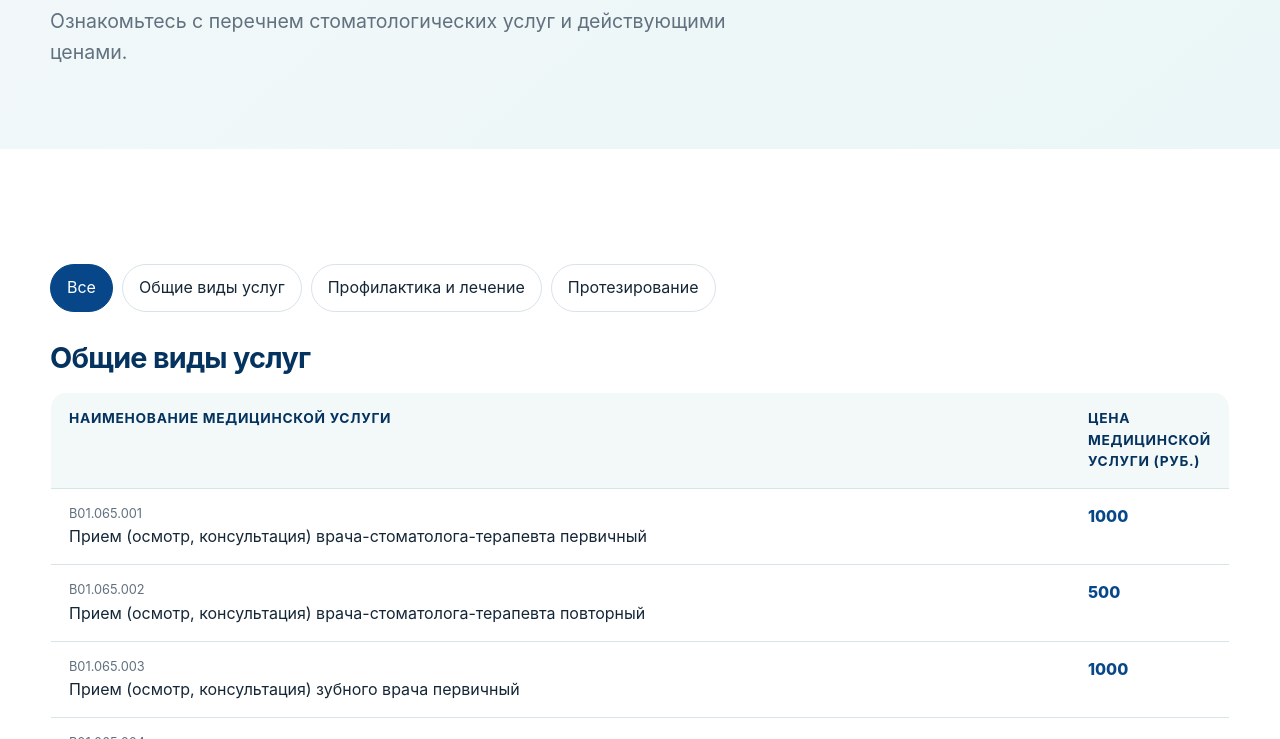
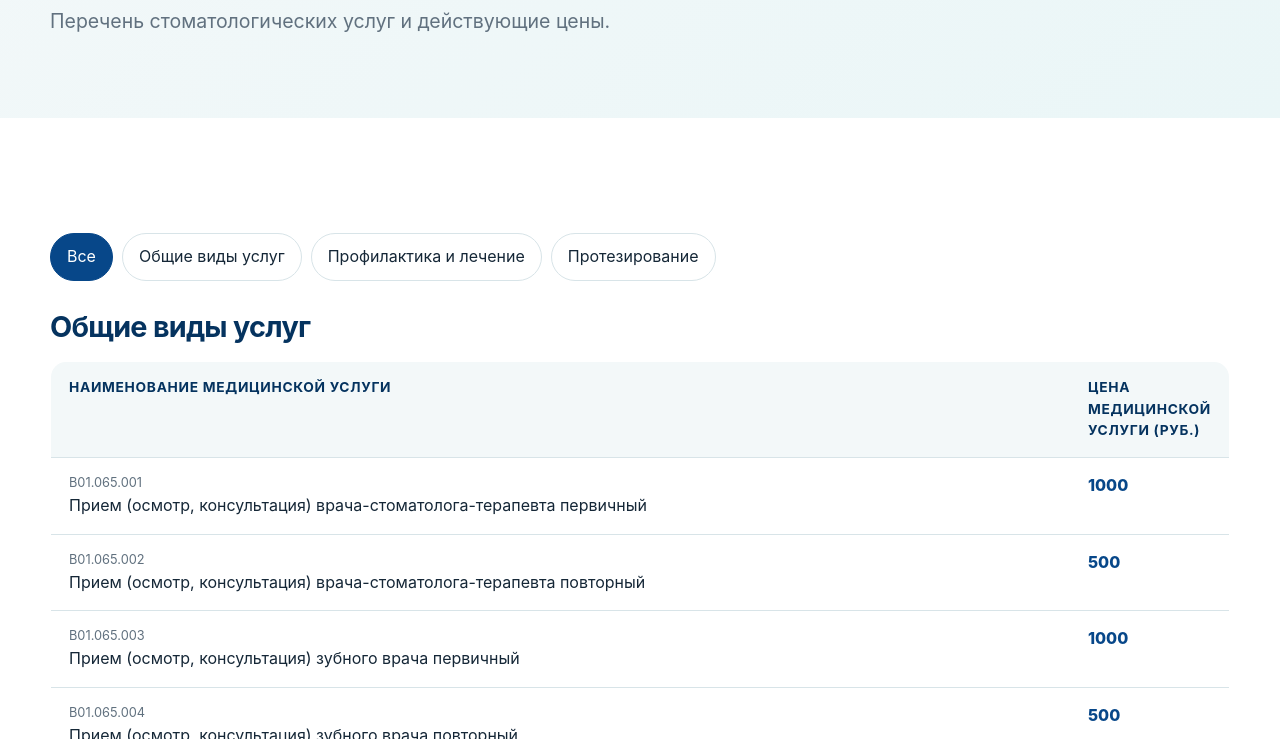
Before and after one commit to Slavyanin2005/Dentists-Aesculapius-, a plain HTML site: page services/index.html in a window 1280 px wide. Shown: the part 361-1100 px from the top of the page. Drawn offline with Linux system fonts and the light colour scheme; files that its build step writes are made by us from their sources.

Commit message:
New text update

```diff
--- a/services/index.html
+++ b/services/index.html
@@ -33,8 +33,7 @@
           <p class="eyebrow">Прайс-лист</p>
           <h1>Услуги и цены</h1>
           <p class="lead">
-            Ознакомьтесь с перечнем стоматологических услуг и действующими
-            ценами.
+            Перечень стоматологических услуг и действующие цены.
           </p>
         </div>
       </section>
```
